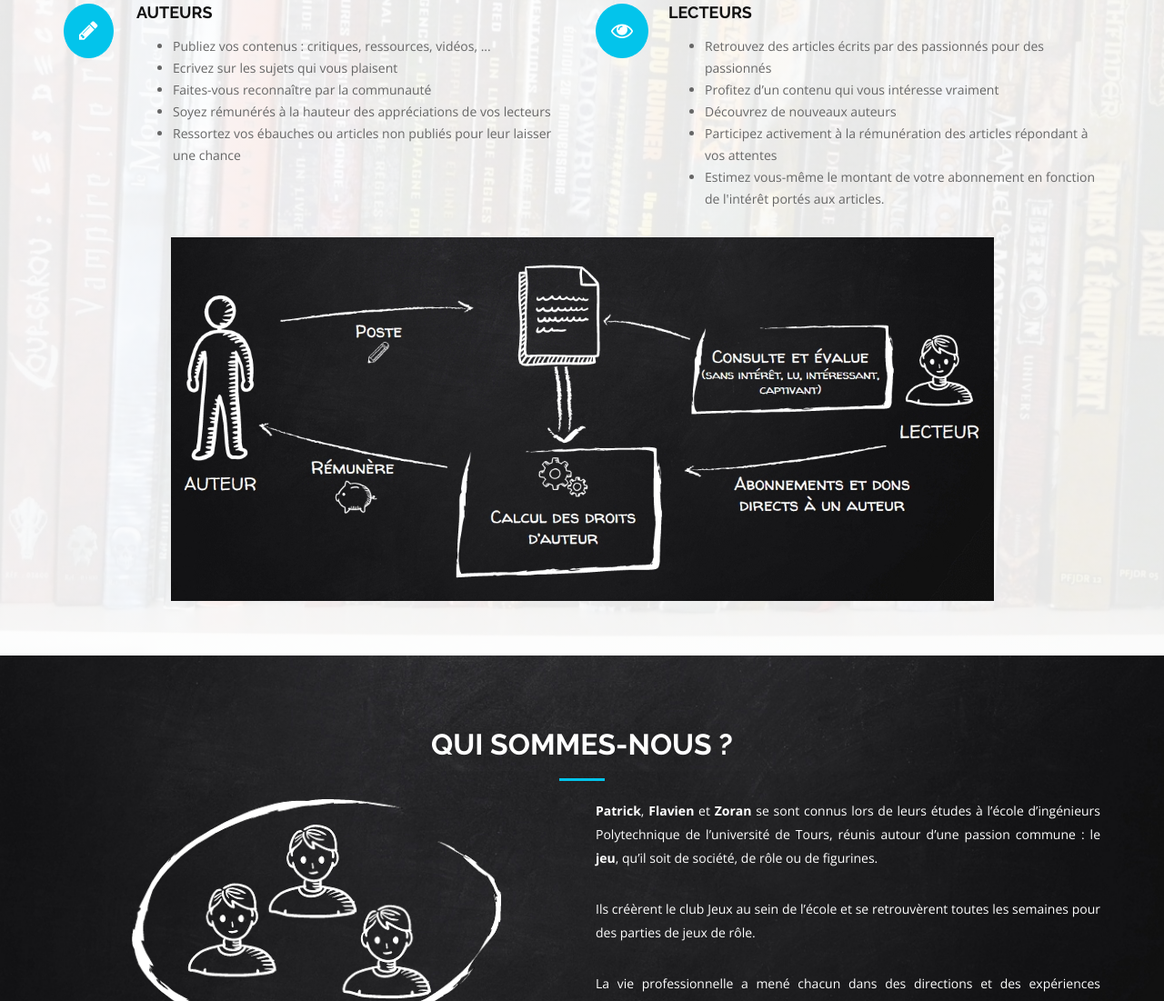
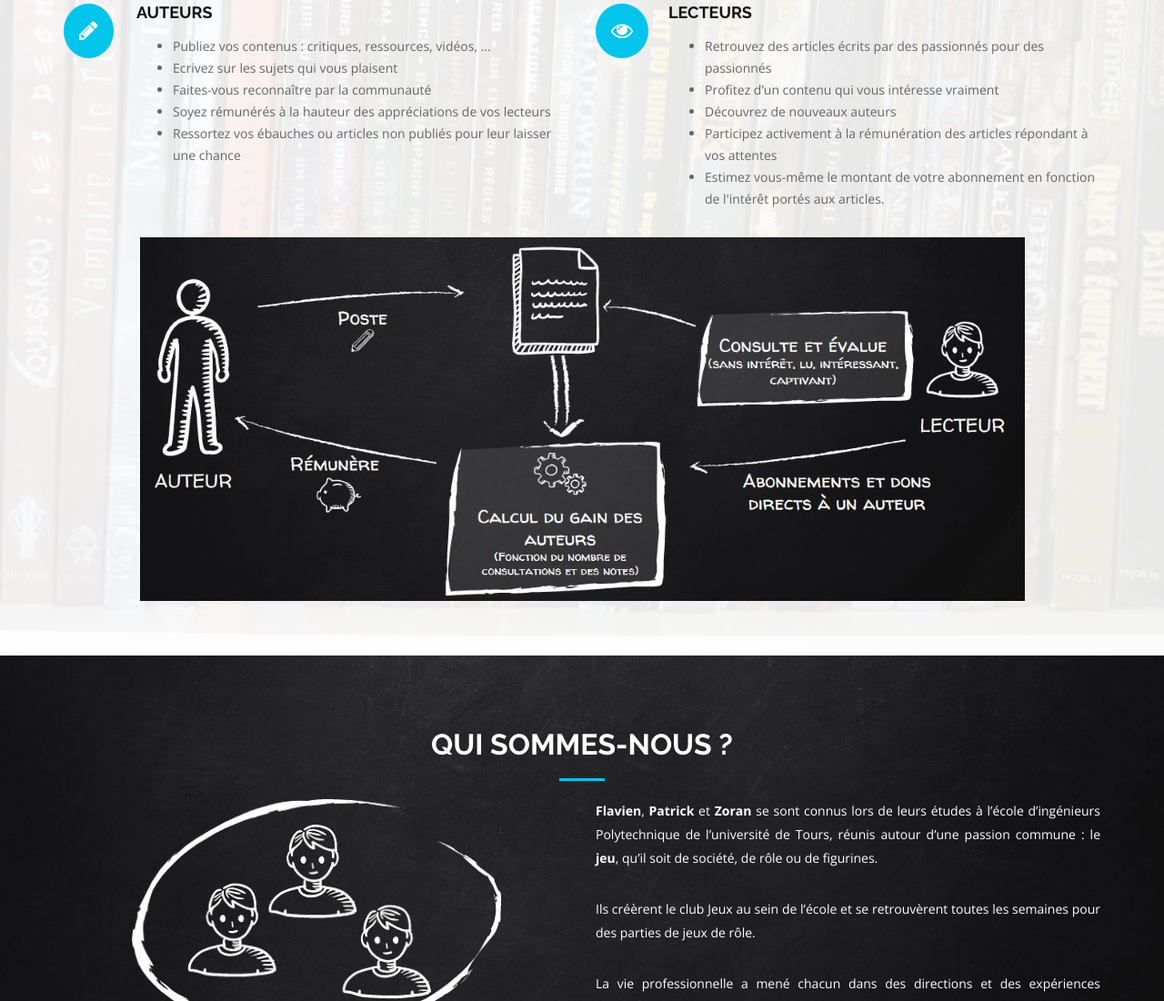
Before and after one commit to ardteam/jdrmag-site, a plain HTML site: page index.html in a window 1280 px wide. Shown: the part 1844-2945 px from the top of the page at 91% size. Drawn offline with nearby package versions, Linux system fonts and the light colour scheme.

Commit message:
Mise à jour de l'image du fonctionnement

```diff
--- a/index.html
+++ b/index.html
@@ -196,7 +196,7 @@ Services Section
                 </div>
             </div>
             <div class="col-md-12 fonctionnement-img">
-                <img src="img/fonctionnement.jpg" alt="JDRMAG fonctionnement"/>
+                <img src="img/fonctionnement-2.jpg" alt="JDRMAG fonctionnement"/>
             </div>
         </div>
     </div>
@@ -217,7 +217,7 @@ Services Section
             </div>
             <div class="col-md-6">
                 <p class="team-text">
-                    <strong>Patrick</strong>, <strong>Flavien</strong> et <strong>Zoran</strong> se sont connus lors de leurs études à l’école d’ingénieurs Polytechnique de l’université de Tours,
+                    <strong>Flavien</strong>, <strong>Patrick</strong> et <strong>Zoran</strong> se sont connus lors de leurs études à l’école d’ingénieurs Polytechnique de l’université de Tours,
                     réunis autour d’une passion commune : le <strong>jeu</strong>, qu’il soit de société, de rôle ou de figurines.
                 <p class="team-text">Ils créèrent le club Jeux au sein de l’école et se retrouvèrent toutes les semaines pour des parties de jeux de rôle.</p>
                 <p class="team-text">La vie professionnelle a mené chacun dans des directions et des expériences différentes mais le lien est toujours resté fort. La volonté de s’investir dans un
```
Also changed, not shown: img/fonctionnement-2.jpg (added).
